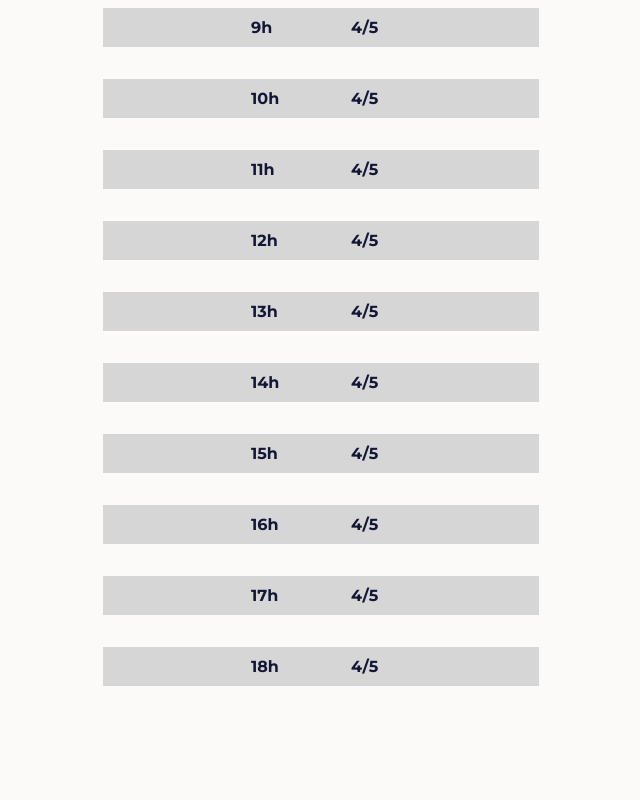
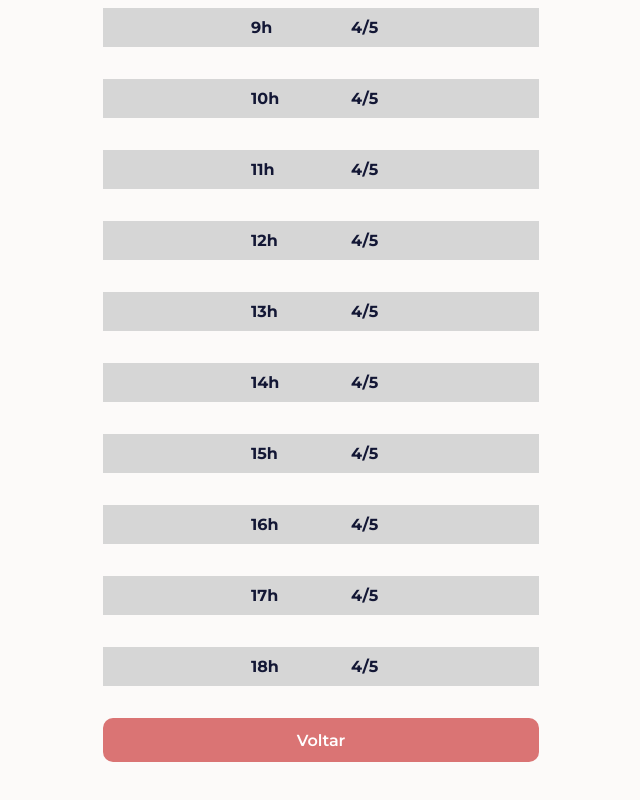
Before and after one commit to LovedPet/frontend, a React (Create React App) app: page /geral in a window 1280 px wide. Shown: the part 242-1042 px from the top of the page, without its empty margins (319-959 px from the left). Built offline with nearby package versions, Linux system fonts and the light colour scheme.

Commit message:
adds button to back main

```diff
--- a/src/pages/Geral/index.tsx
+++ b/src/pages/Geral/index.tsx
@@ -33,8 +33,7 @@ const Geral: React.FC = () => {
 
           })}
 
-        {/* <Button text="Configurações" typeButton="submit" onClick={() => history.push('/configurations')}/>
-        <Button text="Agendamentos" typeButton="submit" isLoading={isLoading} /> */}
+        <Button text="Voltar" typeButton="submit" onClick={() => history.push('/main')}/>
     </CenteredContainer>
 
   )
```
